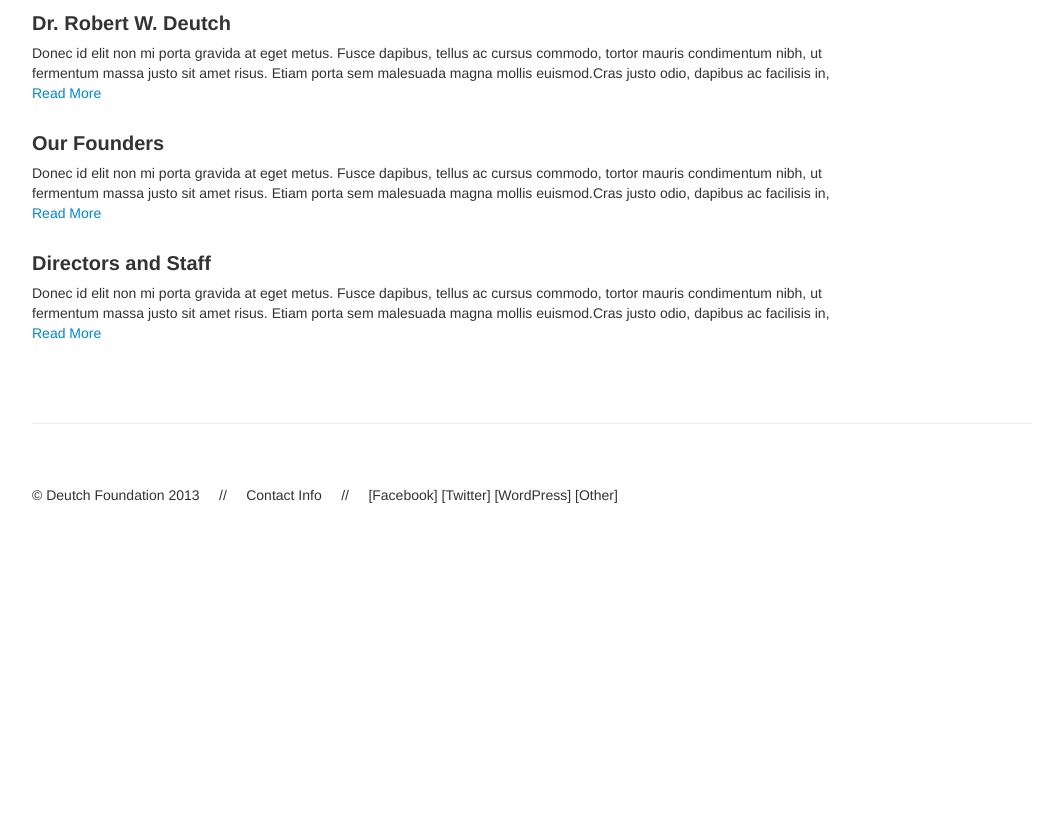
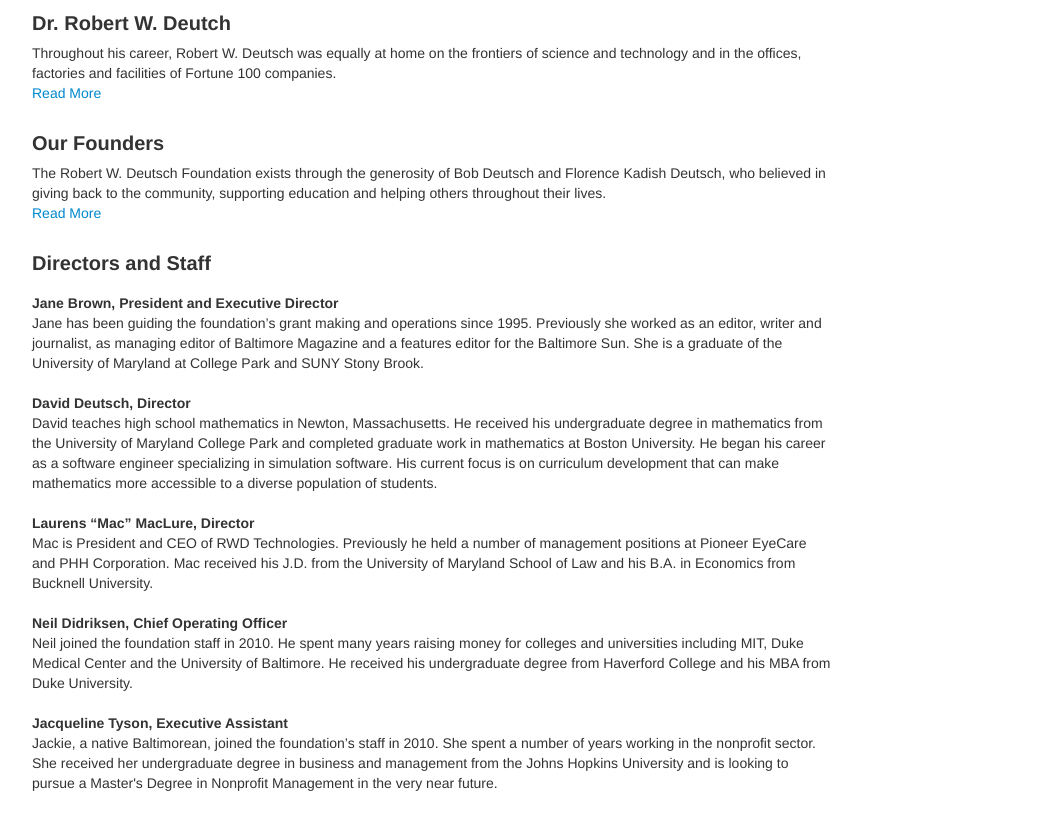
Before and after one commit to OOKB/RWDF, a plain HTML site: page about.html in a window 1280 px wide. Shown: the part 421-1260 px from the top of the page, without its empty margins (108-1171 px from the left). Before the commit the page ends 996 px from the top, so only its background shows below. Drawn offline with nearby package versions, Linux system fonts and the light colour scheme; files that its build step writes are made by us from their sources.

Commit message:
About content

```diff
--- a/about.html
+++ b/about.html
@@ -1,6 +1,8 @@
 <!DOCTYPE html>
 <html lang="en">
+
 <head>
+
 <meta charset="utf-8">
   <title>Deutch Foundation Skeleton</title>
   <meta name="viewport" content="width=device-width, initial-scale=1.0">
@@ -9,14 +11,12 @@
 
 <!-- Le styles -->
   <link href="css/bootstrap.css" rel="stylesheet">
-    <link href="../assets/css/bootstrap-responsive.css" rel="stylesheet">
+  <link href="css/bootstrap-responsive.css" rel="stylesheet">
   <link href="css/styles.css" rel="stylesheet">
 
 
 <!-- HTML5 shim, for IE6-8 support of HTML5 elements -->
-    <!--[if lt IE 9]>
-      <script src="../assets/js/html5shiv.js"></script>
-    <![endif]-->
+  <!--[if lt IE 9]><script src="../assets/js/html5shiv.js"></script><![endif]-->
 
 <!-- Fav and touch icons -->
   <link rel="apple-touch-icon-precomposed" sizes="144x144" href="../assets/ico/apple-touch-icon-144-precomposed.png">
@@ -24,11 +24,16 @@
   <link rel="apple-touch-icon-precomposed" sizes="72x72" href="../assets/ico/apple-touch-icon-72-precomposed.png">
   <link rel="apple-touch-icon-precomposed" href="../assets/ico/apple-touch-icon-57-precomposed.png">
   <link rel="shortcut icon" href="../assets/ico/favicon.png">
+
   </head>
+
 
 <body>
 
 <div class="container inner">
+
+
+<!-- Header -->
 
   <div class="masthead">
     <h4 class="muted"><a href="index.html">[ Deutch Foundation Logo ]</a></h4>
@@ -47,37 +52,65 @@
     </div><!-- /.navbar -->
   </div>
 
-      <!-- Jumbotron -->
+
+<!-- Top Hero -->
+
    <div class="jumbotron">
-        <h2>Our Philosophy</h2>
-        <p class="lead">Description of the page, with brief overview and critical info. Cras justo odio, dapibus ac facilisis in, egestas eget quam. Fusce dapibus, tellus ac cursus commodo, tortor mauris condimentum nibh, ut fermentum massa justo sit.</p>
-        <!--<a class="btn btn-large btn-success" href="#">Get started today</a>-->
+     <h2>About Us</h2>
+     <p class="lead">The foundation is committed to sustaining the philanthropic legacy of Bob and Florence Deutsch. We promote innovations in science and technology, education, and concern for the welfare of others, with a focus on projects in Maryland and the Mid-Atlantic region. </p>
      </div>
 
       <hr>
 
-      <!-- Example row of columns -->
+<!-- Main Content -->
+
   <div class="row-fluid">
+
     <div class="span12">
       <h4>Dr. Robert W. Deutch</h4>
-          <article><p>Donec id elit non mi porta gravida at eget metus. Fusce dapibus, tellus ac cursus commodo, tortor mauris condimentum nibh, ut fermentum massa justo sit amet risus. Etiam porta sem malesuada magna mollis euismod.Cras justo odio, dapibus ac facilisis in, egestas eget quam. Fusce dapibus, tellus ac cursus commodo, tortor mauris condimentum nibh, ut fermentum massa justo sit.Donec id elit non mi porta gravida at eget metus. Fusce dapibus, tellus ac cursus commodo, tortor mauris condimentum nibh, ut fermentum massa justo sit amet risus. Etiam porta sem malesuada magna mollis euismod.Cras justo odio, dapibus ac facilisis in, egestas eget quam. </p>
-          <p>Fusce dapibus, tellus ac cursus commodo, tortor mauris condimentum nibh, ut fermentum massa justo sit.Donec id elit non mi porta gravida at eget metus. Fusce dapibus, tellus ac cursus commodo, tortor mauris condimentum nibh, ut fermentum massa justo sit amet risus. Etiam porta sem malesuada magna mollis euismod.Cras justo odio, dapibus ac facilisis in, egestas eget quam. Fusce dapibus, tellus ac cursus commodo, tortor mauris condimentum nibh, ut fermentum massa justo sit.</p>
+      <article class="is-collapsed">
+        <p>Throughout his career, Robert W. Deutsch was equally at home on the frontiers of science and technology and in the offices, factories and facilities of Fortune 100 companies.</p>
+        <p>As a graduate student in nuclear physics at  UC Berkeley in the early 1950s and as an expert in the nuclear industry in the 1950s and 60s, Dr. Deutsch realized that the future of American industry would be shaped by increasingly complex technologies and systems.  Helping major corporations use and manage rapidly changing technologies would become a central focus for his career.</p>
+        <p>In 1968, Dr. Deutsch launched his career as an entrepreneur with the founding of General Physics Corporation.  Soon General Physics became the leading provider of education and training programs for operating personnel in the nation’s nuclear power plants.  His innovative training methods quickly proved to the industry that they could meet the stringent federal standards for operating safety by investing in the training of their plant personnel.  Success in the United States led to contracts with nuclear power plant operators in Europe, Asia and the Middle East.</p>
+        <p>At a time when most of his peers were retiring, Dr. Deutsch left General Physics to start RWD Technologies in 1988.  The new company allowed Dr. Deutsch to expand his scope of operations, focusing on the IT revolution that was transforming the way companies manufactured products, managed their business operations and communicated with their suppliers and customers.  Over the next twenty years, “Dr. D,” as he was known to his colleagues and co-workers throughout the company, led RWD Technologies to become a world leader in performance improvement training and productivity products and services.</p>
+        <p>“We bring people and technologies together” was a well-known credo inside RWD Technologies.  The company grew based on its commitment to showing clients how to improve their return on investments made in manufacturing, management and information technology systems.</p>
+        <p>“When the team wins, we all win” was the phrase Dr. D’s employees always heard when he talked about the core values of the company.  Throughout his career, Dr. Deutsch remained true to his commitment to invest in the education, training and development of people, and to promote innovative thinking and solutions for complex problems in the workplace.</p>
         </article>
       </div>
 
       <div class="span12">
         <h4>Our Founders</h4>
-            <article><p>Donec id elit non mi porta gravida at eget metus. Fusce dapibus, tellus ac cursus commodo, tortor mauris condimentum nibh, ut fermentum massa justo sit amet risus. Etiam porta sem malesuada magna mollis euismod.Cras justo odio, dapibus ac facilisis in, egestas eget quam. Fusce dapibus, tellus ac cursus commodo, tortor mauris condimentum nibh, ut fermentum massa justo sit.Donec id elit non mi porta gravida at eget metus. Fusce dapibus, tellus ac cursus commodo, tortor mauris condimentum nibh, ut fermentum massa justo sit amet risus. Etiam porta sem malesuada magna mollis euismod.Cras justo odio, dapibus ac facilisis in, egestas eget quam. </p>
-          <p>Fusce dapibus, tellus ac cursus commodo, tortor mauris condimentum nibh, ut fermentum massa justo sit.Donec id elit non mi porta gravida at eget metus. Fusce dapibus, tellus ac cursus commodo, tortor mauris condimentum nibh, ut fermentum massa justo sit amet risus. Etiam porta sem malesuada magna mollis euismod.Cras justo odio, dapibus ac facilisis in, egestas eget quam. Fusce dapibus, tellus ac cursus commodo, tortor mauris condimentum nibh, ut fermentum massa justo sit.</p>
+        <article class="is-collapsed">
+          <p>The Robert W. Deutsch Foundation exists through the generosity of Bob Deutsch and Florence Kadish Deutsch, who believed in giving back to the community, supporting education and helping others throughout their lives.</p>
+          <p>Bob Deutsch was born in New York City in 1924 to a family of modest means.  Early on he combined a love of learning and sports, playing football and basketball for Far Rockaway High School where he wrote the sports column for the school paper and graduated in the top of his class.</p>
+          <p>Fortunately for Bob, the City University of New York (CUNY) offered qualified students an opportunity to attend tuition-free.  Bob enrolled in 1939 as an engineering major, signing up for every course in mathematics and physics offered to freshman.  He thrived academically in this challenging program.  But with the arrival of World War II, Bob left his studies to join the Army to fight for his country in Europe.</p>
+          <p>Florence Kadish came to the United States in 1939, arriving in New York City at the age of nine from Poland with her parents and brother Jack.  Starting over as Jewish refugees from war-torn Europe was a great challenge for the Kadish family.  But they soon established themselves as small merchants on the Lower East Side of Manhattan.</p>
+          <p>Florence and Bob first met in 1947 at Tamiment in the Pocono Mountains of Pennsylvania where Bob was working for the summer as a waiter and Florence as a governess for a family vacationing near the resort.  Florence was a rising senior in high school.  Bob had finished his junior year at M.I.T., where he enrolled after the Army in 1944 with the help of the G.I. Bill.  Although it was not easy to leave each other at the end of the summer, Bob and Florence knew they would spend their lives together.</p>
+          <p>After graduating from M.I.T., Bob accepted an invitation to enroll in the doctoral studies program in nuclear physics at Berkeley.  Florence decided to begin her college career at Hunter College in New York. After his first year of graduate studies, Bob went back to New York where he and Florence were married in the summer of 1949.  They returned to Berkeley, where Florence continued her undergraduate education while Bob completed his doctoral degree.
+          <p>Bob and Florence's first child, Jane, was born in Berkeley.  Three years later, their second child, David, was born.  Completing his doctoral degree that year, Bob elected to pursue a career in the rapidly developing nuclear industry, joining the nuclear power division of General Electric in Schenectady, New York. After several corporate relocations, the family settled in Baltimore in 1964.</p>
           </article>
         </div>
+
         <div class="span12">
           <h4>Directors and Staff</h4>
-          <article><p>Donec id elit non mi porta gravida at eget metus. Fusce dapibus, tellus ac cursus commodo, tortor mauris condimentum nibh, ut fermentum massa justo sit amet risus. Etiam porta sem malesuada magna mollis euismod.Cras justo odio, dapibus ac facilisis in, egestas eget quam. Fusce dapibus, tellus ac cursus commodo, tortor mauris condimentum nibh, ut fermentum massa justo sit.Donec id elit non mi porta gravida at eget metus. Fusce dapibus, tellus ac cursus commodo, tortor mauris condimentum nibh, ut fermentum massa justo sit amet risus. Etiam porta sem malesuada magna mollis euismod.Cras justo odio, dapibus ac facilisis in, egestas eget quam. </p>
-          <p>Fusce dapibus, tellus ac cursus commodo, tortor mauris condimentum nibh, ut fermentum massa justo sit.Donec id elit non mi porta gravida at eget metus. Fusce dapibus, tellus ac cursus commodo, tortor mauris condimentum nibh, ut fermentum massa justo sit amet risus. Etiam porta sem malesuada magna mollis euismod.Cras justo odio, dapibus ac facilisis in, egestas eget quam. Fusce dapibus, tellus ac cursus commodo, tortor mauris condimentum nibh, ut fermentum massa justo sit.</p>
+          <article>
+          <h5>Jane Brown, President and Executive Director</h5>
+          <p>Jane has been guiding the foundation’s grant making and operations since 1995.  Previously she worked as an editor, writer and journalist, as managing editor of Baltimore Magazine and a features editor for the Baltimore Sun. She is a graduate of the University of Maryland at College Park and SUNY Stony Brook.</p>
+          <h5>David Deutsch, Director</h5>
+          <p>David teaches high school mathematics in Newton, Massachusetts. He received his undergraduate degree in mathematics from the University of Maryland College Park and completed graduate work in mathematics at Boston University. He began his career as a software engineer specializing in simulation software. His current focus is on curriculum development that can make mathematics more accessible to a diverse population of students.</p>
+          <h5>Laurens “Mac” MacLure, Director  </h5>
+          <p>Mac is President and CEO of RWD Technologies. Previously he held a number of management positions at Pioneer EyeCare and PHH Corporation. Mac received his J.D. from the University of Maryland School of Law and his B.A. in Economics from Bucknell University.</p>
+          <h5>Neil Didriksen, Chief Operating Officer</h5>
+          <p>Neil joined the foundation staff in 2010. He spent many years raising money for colleges and universities including MIT, Duke Medical Center and the University of Baltimore. He received his undergraduate degree from Haverford College and his MBA from Duke University.</p>
+          <h5>Jacqueline Tyson, Executive Assistant</h5>
+          <p>Jackie, a native Baltimorean, joined the foundation’s staff in 2010. She spent a number of years working in the nonprofit sector. She received her undergraduate degree in business and management from the Johns Hopkins University and is looking to pursue a Master's Degree in Nonprofit Management in the very near future.</p>
             </article>
           </div>
+
       </div>
+
+
+<!-- Footer -->
 
   <hr>
 
@@ -85,7 +118,10 @@
     <p>&copy; Deutch Foundation 2013 &nbsp; &nbsp; // &nbsp; &nbsp; Contact Info &nbsp; &nbsp; // &nbsp; &nbsp; [Facebook] [Twitter] [WordPress] [Other]</p>
     </div>
 
+
     </div> <!-- /container -->
+
+
 
     <!-- Le javascript
     ================================================== -->
@@ -97,7 +133,7 @@
   <script>!window.jQuery && document.write(unescape('%3Cscript src="js/libs/jquery-1.8.3.js"%3E%3C/script%3E'))</script>
   <script src="js/readmore.js"></script>
   <script>
-    $('article').readmore({
+    $('article.is-collapsed').readmore({
       maxHeight: 40,
     });
   </script>
```
Also changed, not shown: projects.html (+1 -1 lines), resources.html (+2 -2 lines). Lines whose indentation alone changed are shown as unchanged.
